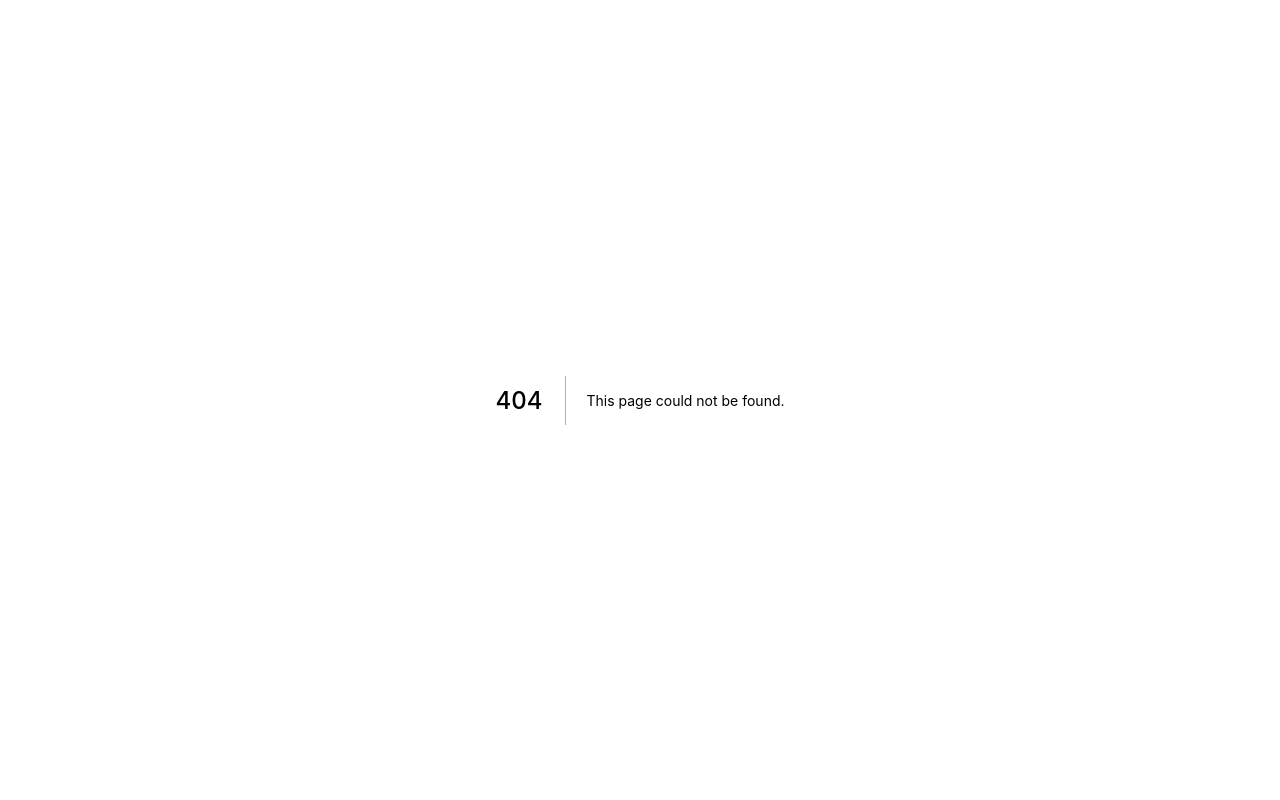
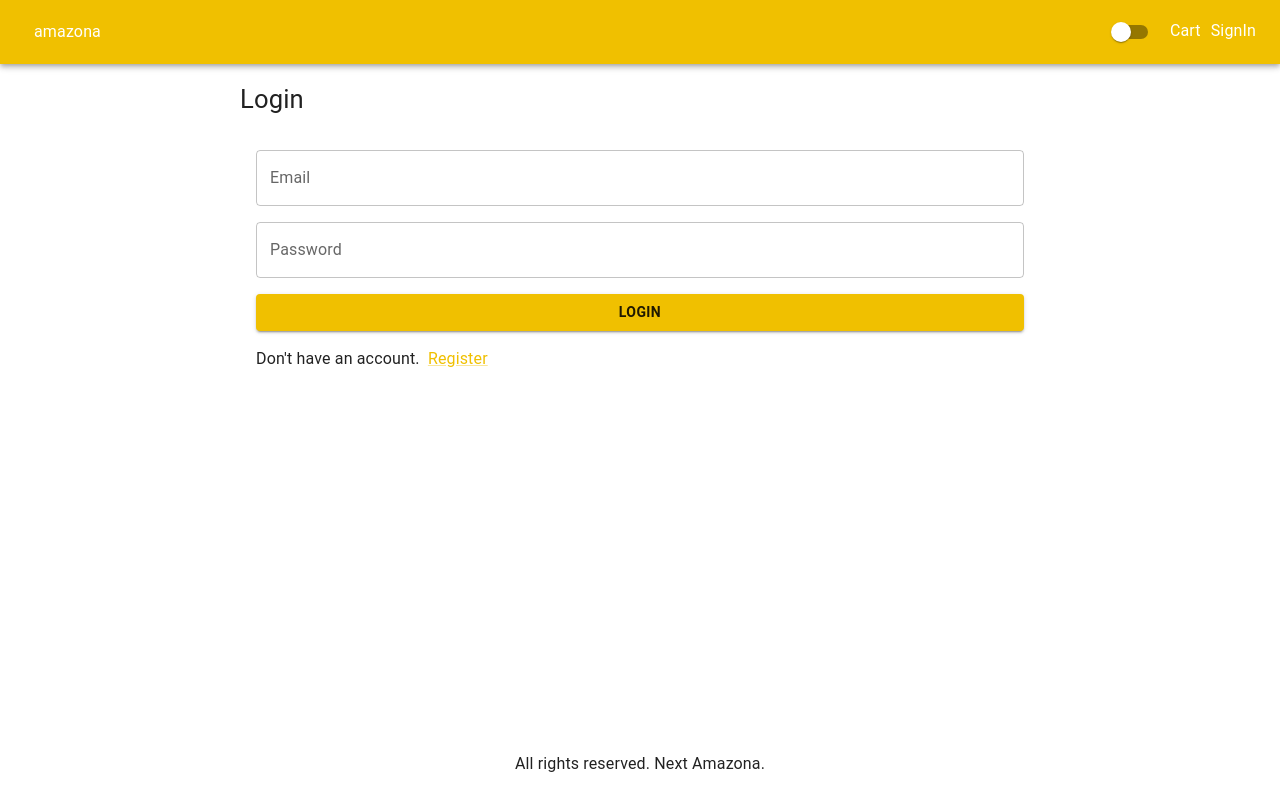
Before and after one commit to Arif-Hossain-ProHero/nextJs-ecommerce, a Next.js app: page /login in a window 1280 px wide. Before the commit this address had no page. Built offline with nearby package versions, Linux system fonts and the light colour scheme.

Commit message:
login page added

```diff
--- a/components/Layout.js
+++ b/components/Layout.js
@@ -7,7 +7,7 @@ import {
   Typography,
   Container,
   Link,
-  createMuiTheme,
+  createTheme,
   ThemeProvider,
   CssBaseline,
   Switch,
@@ -20,9 +20,9 @@ import Cookies from 'js-cookie';
 export default function Layout({ title, description, children }) {
   const { state, dispatch } = useContext(Store);
   const { darkMode, cart } = state;
-  const theme = createMuiTheme({
+  const theme = createTheme({
     typography: {
-      h1: {
+      heading: {
         fontSize: '1.6rem',
         fontWeight: 400,
         margin: '1rem 0',
@@ -34,7 +34,7 @@ export default function Layout({ title, description, children }) {
       },
     },
     palette: {
-      type: darkMode ? 'dark' : 'light',
+      mode: darkMode ? 'dark' : 'light',
       primary: {
         main: '#f0c000',
       },
--- /dev/null
+++ b/pages/login.js
@@ -0,0 +1,67 @@
+import {
+  Typography,
+  List,
+  TextField,
+  ListItem,
+  Button,
+  Link,
+} from '@mui/material';
+import React from 'react';
+import Layout from '../components/Layout';
+import useStyles from '../utils/styles';
+import NextLink from 'next/link';
+
+const Login = () => {
+  const classes = useStyles();
+  return (
+    <Layout title="Login">
+      <form className={classes.form}>
+        <Typography component="h1" variant="heading">
+          Login
+        </Typography>
+        <List>
+          <ListItem>
+            <TextField
+              variant="outlined"
+              fullWidth
+              id="email"
+              label="Email"
+              InputProps={{
+                type: 'email',
+              }}
+            ></TextField>
+          </ListItem>
+          <ListItem>
+            <TextField
+              variant="outlined"
+              fullWidth
+              InputProps={{
+                type: 'password',
+              }}
+              id="password"
+              label="Password"
+            ></TextField>
+          </ListItem>
+          <ListItem>
+            <Button
+              fullWidth
+              variant="contained"
+              color="primary"
+              sx={{ fontWeight: '600' }}
+            >
+              Login
+            </Button>
+          </ListItem>
+          <ListItem>
+            Don't have an account. &nbsp;
+            <NextLink href="/register" passHref>
+              <Link>Register</Link>
+            </NextLink>
+          </ListItem>
+        </List>
+      </form>
+    </Layout>
+  );
+};
+
+export default Login;
--- a/utils/styles.js
+++ b/utils/styles.js
@@ -25,6 +25,11 @@ const useStyles = makeStyles({
   },
   footer: {
     textAlign: 'center',
+    marginTop: '2em',
+  },
+  form: {
+    maxWidth: 800,
+    margin: '0 auto',
   },
 });
 
```
Also changed, not shown: pages/cart.js (+7 -5 lines), pages/shipping.js (added, +10 -0 lines).
